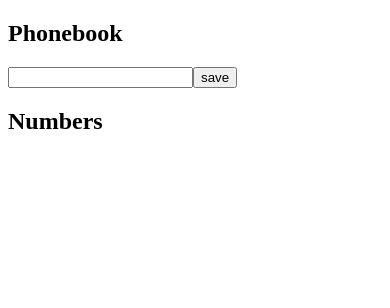
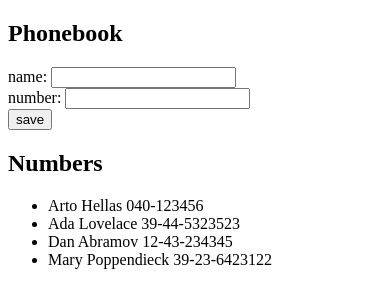
Before and after one commit to stu2101/fullStackOpen, a React (Create React App) app in the folder part2/phonebook/: page / in a window 390 px wide. Shown: the top 308 px of the page. Built offline with nearby package versions, Linux system fonts and the light colour scheme.

Commit message:
phonebook step 3

```diff
--- a/part2/phonebook/src/App.js
+++ b/part2/phonebook/src/App.js
@@ -3,44 +3,67 @@
 
 const App = () => {
 
-    const [persons, setPersons] = useState([ ])
+    const [persons, setPersons] = useState([
+        { name: 'Arto Hellas', number: '040-123456', id: 1 },
+        { name: 'Ada Lovelace', number: '39-44-5323523', id: 2 },
+        { name: 'Dan Abramov', number: '12-43-234345', id: 3 },
+        { name: 'Mary Poppendieck', number: '39-23-6423122', id: 4 }
+    ])
     const [newName, setNewName] = useState(' ')
+    const [newNumber, setNewNumber] = useState(' ')
 
     const addNumber = (event) => {
         event.preventDefault();
-        console.log('button clicked', event.target);
 
-        if (persons.find(person => person.name === newName) != undefined) {
+        const personExists = persons.find(person => person.name === newName) != undefined
+        const numberExists = persons.find(person => person.number === newNumber) != undefined
+
+        if (personExists) {
             alert(newName + " is already in the phonebook")
             setNewName(" ")
+            return;
+        }
+
+        if (numberExists) {
+            alert(newNumber + " is already in the phonebook")
+            setNewNumber(" ")
             return;
         }
 
         const personObject = {
             name: newName,
             date: new Date().toISOString(),
-            important: Math.random() < 0.5,
+            number: newNumber,
+            id: persons.length + 1
         }
         console.log("personObject is: ", personObject);
 
         setPersons(persons.concat(personObject));
         setNewName(" ")
+        setNewNumber(" ")
+    }
+
+    const handleNameChange = (event) => {
+        console.log(`Name: ${event.target.value}`)
+        setNewName(event.target.value)
     }
 
     const handleNumberChange = (event) => {
-        console.log(event.target.value)
-        setNewName(event.target.value)
+        console.log(`Number: ${event.target.value}`);
+        setNewNumber(event.target.value)
     }
 
     return (
         <div>
             <h2>Phonebook</h2>
             <form onSubmit={addNumber}>
-                <input
-                    value={newName}
-                    onChange={handleNumberChange}
-                />
-            <button type='submit'>save</button>
+                <div>
+                    name: <input value={newName} onChange={handleNameChange} />
+                </div>
+                <div>
+                    number: <input value={newNumber} onChange={handleNumberChange}/>
+                </div>
+                <button type='submit'>save</button>
             </form>
             <h2>Numbers</h2>
             <ul>
--- a/part2/phonebook/src/components/Person.js
+++ b/part2/phonebook/src/components/Person.js
@@ -2,7 +2,7 @@
 
 const Person = (props) => {
     return (
-        <li>{props.person.name}</li>
+        <li>{props.person.name} {props.person.number}</li>
     )
 }
 
```
